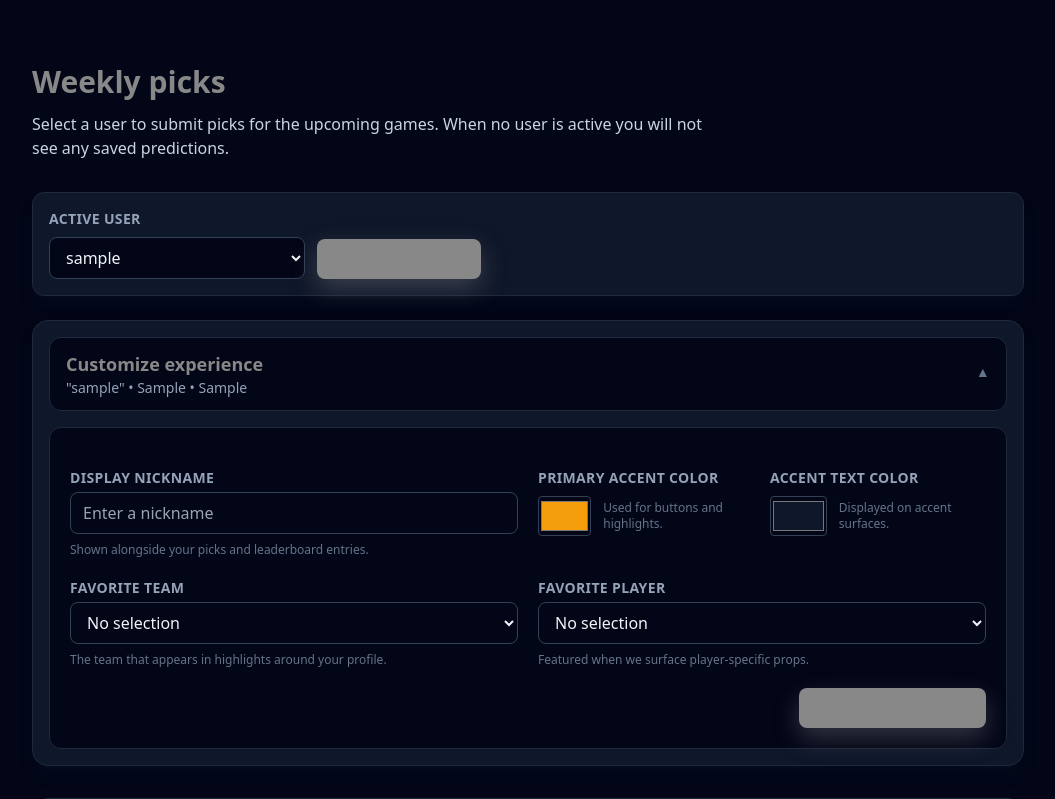
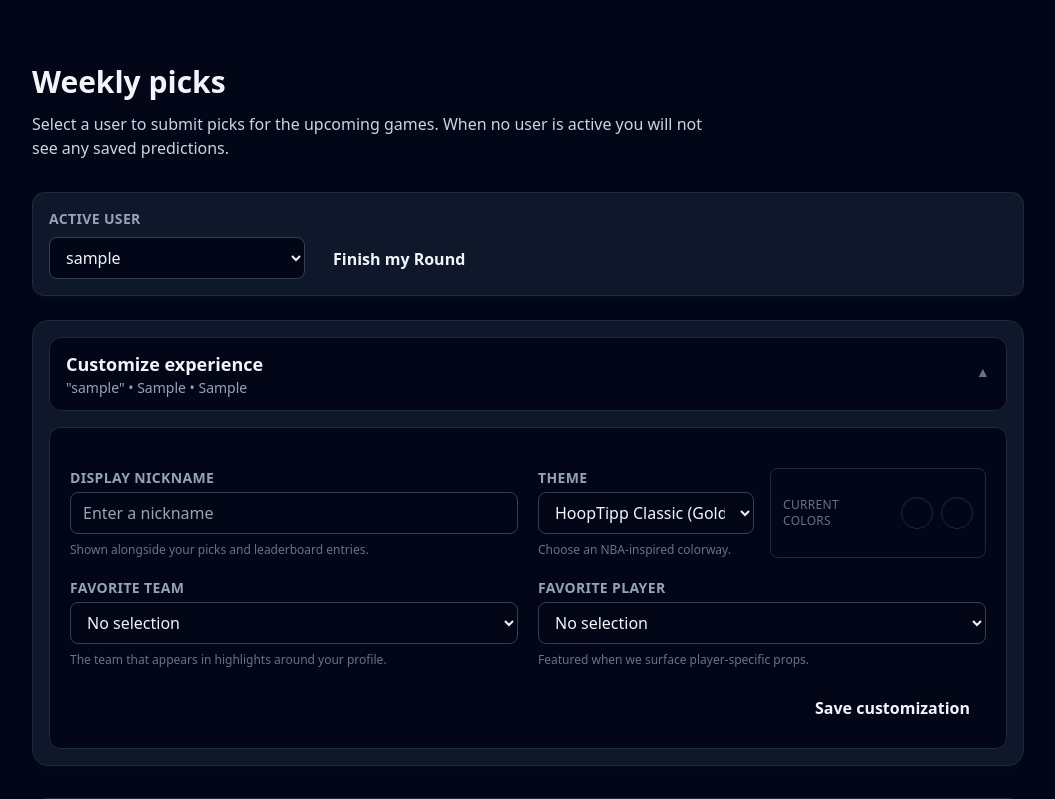
Before and after one commit to monsdar/HindSight, a Django app: template hooptipp/predictions/templates/predictions/home.html in a window 1280 px wide, after a click that opens the changed part. Shown: the part 85-884 px from the top of the page, without its empty margins (112-1167 px from the left). Run offline with Django 5.2, Linux system fonts and the light colour scheme; tables that the repository leaves empty hold one stand-in row (values such as "Sample post"); the template is opened without the code that fills it: values that come from a table or form of the project are taken from there, most other values are stand-ins (such as "Sample title", 1, 10 or a date in 2020); parts of the project's set-up code (start-up, migrations or seed data) failed here and were passed over; some libraries are stand-ins or nearby versions.

Commit message:
feat: replace custom color pickers with NBA themes

```diff
--- a/hooptipp/predictions/forms.py
+++ b/hooptipp/predictions/forms.py
@@ -7,6 +7,7 @@ from django import forms
 
 from .models import UserPreferences
 from .services import get_player_choices, get_team_choices
+from .theme_palettes import DEFAULT_THEME_KEY, THEME_CHOICES
 
 ChoiceList = Sequence[Tuple[str, str]]
 
@@ -29,26 +30,13 @@ class UserPreferencesForm(forms.ModelForm):
             "nickname",
             "favorite_team_id",
             "favorite_player_id",
-            "theme_primary_color",
-            "theme_secondary_color",
+            "theme",
         ]
         widgets = {
             "nickname": forms.TextInput(
                 attrs={
                     "class": "theme-accent-outline mt-1 block w-full rounded-lg border border-slate-700 bg-slate-950 px-3 py-2 text-slate-100 focus:outline-none",
                     "placeholder": "Enter a nickname",
-                }
-            ),
-            "theme_primary_color": forms.TextInput(
-                attrs={
-                    "type": "color",
-                    "class": "theme-accent-outline h-10 w-16 rounded border border-slate-700 bg-slate-950",
-                }
-            ),
-            "theme_secondary_color": forms.TextInput(
-                attrs={
-                    "type": "color",
-                    "class": "theme-accent-outline h-10 w-16 rounded border border-slate-700 bg-slate-950",
                 }
             ),
         }
@@ -93,17 +81,15 @@ class UserPreferencesForm(forms.ModelForm):
         )
 
         self.fields["nickname"].label = "Display nickname"
-        self.fields["theme_primary_color"].label = "Primary accent color"
-        self.fields["theme_secondary_color"].label = "Accent text color"
-
-    def clean_theme_primary_color(self) -> str:
-        return self._clean_hex_color("theme_primary_color")
-
-    def clean_theme_secondary_color(self) -> str:
-        return self._clean_hex_color("theme_secondary_color")
-
-    def _clean_hex_color(self, field_name: str) -> str:
-        value = self.cleaned_data.get(field_name)
-        if not value:
-            return value
-        return value.lower()
+        self.fields["theme"] = forms.ChoiceField(
+            required=True,
+            choices=THEME_CHOICES,
+            initial=DEFAULT_THEME_KEY,
+            label="Theme",
+            widget=forms.Select(
+                attrs={
+                    "class": "theme-accent-outline mt-1 block w-full rounded-lg border border-slate-700 bg-slate-950 px-3 py-2 text-slate-100 focus:outline-none",
+                }
+            ),
+            help_text="Choose an NBA-inspired colorway.",
+        )
--- a/hooptipp/predictions/models.py
+++ b/hooptipp/predictions/models.py
@@ -1,9 +1,10 @@
 from __future__ import annotations
 
 from django.conf import settings
-from django.core.validators import RegexValidator
 from django.db import models
 from django.utils import timezone
+
+from .theme_palettes import DEFAULT_THEME_KEY, THEME_CHOICES, get_theme_palette
 
 
 class TipType(models.Model):
@@ -371,11 +372,6 @@ class UserEventScore(models.Model):
 
 
 class UserPreferences(models.Model):
-    HEX_COLOR_VALIDATOR = RegexValidator(
-        regex=r"^#([0-9a-fA-F]{6})$",
-        message="Enter a color in hexadecimal format, e.g. #1A2B3C.",
-    )
-
     user = models.OneToOneField(
         settings.AUTH_USER_MODEL,
         on_delete=models.CASCADE,
@@ -384,15 +380,10 @@ class UserPreferences(models.Model):
     nickname = models.CharField(max_length=50, blank=True)
     favorite_team_id = models.PositiveIntegerField(blank=True, null=True)
     favorite_player_id = models.PositiveIntegerField(blank=True, null=True)
-    theme_primary_color = models.CharField(
-        max_length=7,
-        default="#f59e0b",
-        validators=[HEX_COLOR_VALIDATOR],
-    )
-    theme_secondary_color = models.CharField(
-        max_length=7,
-        default="#0f172a",
-        validators=[HEX_COLOR_VALIDATOR],
+    theme = models.CharField(
+        max_length=32,
+        choices=THEME_CHOICES,
+        default=DEFAULT_THEME_KEY,
     )
     created_at = models.DateTimeField(auto_now_add=True)
     updated_at = models.DateTimeField(auto_now=True)
@@ -433,7 +424,4 @@ class UserPreferences(models.Model):
         return player_lookup.get(self.favorite_player_id, "")
 
     def theme_palette(self) -> dict[str, str]:
-        return {
-            "primary": self.theme_primary_color or "#f59e0b",
-            "secondary": self.theme_secondary_color or "#0f172a",
-        }
+        return get_theme_palette(self.theme)
--- a/hooptipp/predictions/templates/predictions/home.html
+++ b/hooptipp/predictions/templates/predictions/home.html
@@ -11,8 +11,8 @@
 {% block title %}HoopTipp &ndash; Weekly overview{% endblock %}
 
 {% block content %}
-  {% with primary=user_preferences.theme_primary_color|default:'#f59e0b' secondary=user_preferences.theme_secondary_color|default:'#0f172a' %}
-    <div class="space-y-8" style="--accent-color: {{ primary }}; --accent-contrast: {{ secondary }};">
+  {% with palette=active_theme_palette %}
+    <div class="space-y-8" style="--accent-color: {{ palette.primary }}; --accent-contrast: {{ palette.secondary }};">
       <style>
         .theme-accent-text { color: var(--accent-color); }
         .theme-accent-bg { background-color: var(--accent-color); color: var(--accent-contrast); }
@@ -99,24 +99,21 @@
                     </div>
                     <div class="grid gap-4 sm:grid-cols-2">
                       <div>
-                        <label for="{{ preferences_form.theme_primary_color.id_for_label }}" class="block text-sm font-semibold uppercase tracking-wide text-slate-400">Primary accent color</label>
-                        <div class="mt-2 flex items-center gap-3">
-                          {{ preferences_form.theme_primary_color }}
-                          <span class="text-xs text-slate-500">Used for buttons and highlights.</span>
-                        </div>
-                        {% if preferences_form.theme_primary_color.errors %}
-                          <p class="mt-2 text-sm text-red-300">{{ preferences_form.theme_primary_color.errors|join:', ' }}</p>
+                        <label for="{{ preferences_form.theme.id_for_label }}" class="block text-sm font-semibold uppercase tracking-wide text-slate-400">Theme</label>
+                        {{ preferences_form.theme }}
+                        <p class="mt-2 text-xs text-slate-500">{{ preferences_form.theme.help_text }}</p>
+                        {% if preferences_form.theme.errors %}
+                          <p class="mt-2 text-sm text-red-300">{{ preferences_form.theme.errors|join:', ' }}</p>
                         {% endif %}
                       </div>
-                      <div>
-                        <label for="{{ preferences_form.theme_secondary_color.id_for_label }}" class="block text-sm font-semibold uppercase tracking-wide text-slate-400">Accent text color</label>
-                        <div class="mt-2 flex items-center gap-3">
-                          {{ preferences_form.theme_secondary_color }}
-                          <span class="text-xs text-slate-500">Displayed on accent surfaces.</span>
+                      <div class="flex items-center gap-3 rounded-lg border border-slate-800 bg-slate-950 p-3">
+                        <div class="flex items-center gap-2 text-xs uppercase tracking-wide text-slate-500">
+                          <span>Current colors</span>
                         </div>
-                        {% if preferences_form.theme_secondary_color.errors %}
-                          <p class="mt-2 text-sm text-red-300">{{ preferences_form.theme_secondary_color.errors|join:', ' }}</p>
-                        {% endif %}
+                        <div class="flex items-center gap-2">
+                          <span class="h-8 w-8 rounded-full border border-slate-800" style="background-color: {{ palette.primary }};"></span>
+                          <span class="h-8 w-8 rounded-full border border-slate-800" style="background-color: {{ palette.secondary }};"></span>
+                        </div>
                       </div>
                     </div>
                   </div>
--- /dev/null
+++ b/hooptipp/predictions/theme_palettes.py
@@ -0,0 +1,75 @@
+"""Theme definitions for HoopTipp user customization."""
+from __future__ import annotations
+
+from dataclasses import dataclass
+from typing import Dict, Iterable, Tuple
+
+
+@dataclass(frozen=True)
+class ThemePalette:
+    """Represents a selectable color theme."""
+
+    key: str
+    label: str
+    primary: str
+    secondary: str
+
+
+_THEMES: Tuple[ThemePalette, ...] = (
+    ThemePalette("classic", "HoopTipp Classic (Gold & Midnight)", "#f59e0b", "#0f172a"),
+    ThemePalette("atlanta-hawks", "Atlanta Hawks (Red & Black)", "#c8102e", "#000000"),
+    ThemePalette("boston-celtics", "Boston Celtics (Green & Black)", "#007a33", "#000000"),
+    ThemePalette("brooklyn-nets", "Brooklyn Nets (Black & White)", "#000000", "#ffffff"),
+    ThemePalette("charlotte-hornets", "Charlotte Hornets (Teal & Purple)", "#00788c", "#1d1160"),
+    ThemePalette("chicago-bulls", "Chicago Bulls (Red & Black)", "#ce1141", "#000000"),
+    ThemePalette("cleveland-cavaliers", "Cleveland Cavaliers (Wine & Navy)", "#6f263d", "#041e42"),
+    ThemePalette("dallas-mavericks", "Dallas Mavericks (Royal & Navy)", "#00538c", "#002b5e"),
+    ThemePalette("denver-nuggets", "Denver Nuggets (Navy & Gold)", "#0e2240", "#fec524"),
+    ThemePalette("detroit-pistons", "Detroit Pistons (Blue & Red)", "#1d428a", "#c8102e"),
+    ThemePalette("golden-state-warriors", "Golden State Warriors (Blue & Gold)", "#1d428a", "#ffc72c"),
+    ThemePalette("houston-rockets", "Houston Rockets (Red & Black)", "#ce1141", "#000000"),
+    ThemePalette("indiana-pacers", "Indiana Pacers (Navy & Gold)", "#002d62", "#fdbb30"),
+    ThemePalette("los-angeles-clippers", "LA Clippers (Blue & Red)", "#1d428a", "#c8102e"),
+    ThemePalette("los-angeles-lakers", "Los Angeles Lakers (Purple & Gold)", "#552583", "#fdb927"),
+    ThemePalette("memphis-grizzlies", "Memphis Grizzlies (Blue & Navy)", "#5d76a9", "#12173f"),
+    ThemePalette("miami-heat", "Miami Heat (Red & Gold)", "#98002e", "#f9a01b"),
+    ThemePalette("milwaukee-bucks", "Milwaukee Bucks (Green & Cream)", "#00471b", "#eee1c6"),
+    ThemePalette("minnesota-timberwolves", "Minnesota Timberwolves (Navy & Green)", "#0c2340", "#78be20"),
+    ThemePalette("new-orleans-pelicans", "New Orleans Pelicans (Navy & Red)", "#0c2340", "#c8102e"),
+    ThemePalette("new-york-knicks", "New York Knicks (Blue & Orange)", "#006bb6", "#f58426"),
+    ThemePalette("oklahoma-city-thunder", "Oklahoma City Thunder (Blue & Orange)", "#007ac1", "#ef3b24"),
+    ThemePalette("orlando-magic", "Orlando Magic (Blue & Black)", "#0077c0", "#000000"),
+    ThemePalette("philadelphia-76ers", "Philadelphia 76ers (Blue & Red)", "#006bb6", "#ed174c"),
+    ThemePalette("phoenix-suns", "Phoenix Suns (Purple & Orange)", "#1d1160", "#e56020"),
+    ThemePalette("portland-trail-blazers", "Portland Trail Blazers (Red & Black)", "#e03a3e", "#000000"),
+    ThemePalette("sacramento-kings", "Sacramento Kings (Purple & Black)", "#5a2d81", "#000000"),
+    ThemePalette("san-antonio-spurs", "San Antonio Spurs (Black & Silver)", "#000000", "#c4ced4"),
+    ThemePalette("toronto-raptors", "Toronto Raptors (Red & Black)", "#ba0c2f", "#000000"),
+    ThemePalette("utah-jazz", "Utah Jazz (Navy & Gold)", "#002b5c", "#f9a01b"),
+    ThemePalette("washington-wizards", "Washington Wizards (Navy & Red)", "#002b5c", "#e31837"),
+)
+
+DEFAULT_THEME_KEY = "classic"
+
+THEME_CHOICES: Tuple[Tuple[str, str], ...] = tuple((theme.key, theme.label) for theme in _THEMES)
+
+_THEME_LOOKUP: Dict[str, ThemePalette] = {theme.key: theme for theme in _THEMES}
+
+
+def get_theme_choices() -> Tuple[Tuple[str, str], ...]:
+    """Return the available theme options for forms and model fields."""
+
+    return THEME_CHOICES
+
+
+def get_theme_palette(theme_key: str) -> Dict[str, str]:
+    """Return the primary and secondary colors for the given theme key."""
+
+    theme = _THEME_LOOKUP.get(theme_key, _THEME_LOOKUP[DEFAULT_THEME_KEY])
+    return {"primary": theme.primary, "secondary": theme.secondary}
+
+
+def iter_themes() -> Iterable[ThemePalette]:
+    """Yield each configured theme palette."""
+
+    return iter(_THEMES)
```
Also changed, not shown: hooptipp/predictions/tests/test_user_preferences.py (+8 -9 lines), hooptipp/predictions/tests/test_views.py (+4 -8 lines), hooptipp/predictions/views.py (+10 -0 lines), hooptipp/predictions/migrations/0007_remove_userpreferences_theme_primary_color_and_more.py (added).
